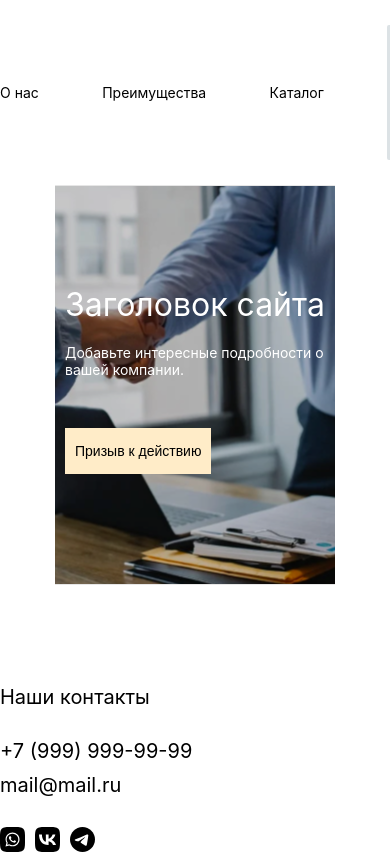
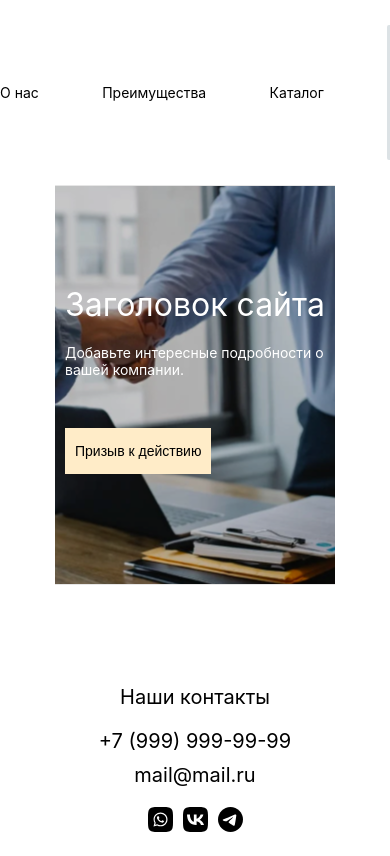
Before and after one commit to BulatGim/templates, a React (Create React App) app: page /template2 in a window 390 px wide. Shown: the top 856 px of the page. Built offline with nearby package versions, Linux system fonts and the light colour scheme.

Commit message:
media queries changed

```diff
--- a/src/templates/template2/organisms/sectionFooter/sectionFooter.scss
+++ b/src/templates/template2/organisms/sectionFooter/sectionFooter.scss
@@ -7,7 +7,7 @@
 
   }
   .contacts{
-    margin: auto 40px auto 0;
+    margin: auto 0 auto 0;
     &__title{
 
     }
@@ -29,19 +29,22 @@
     }
   }
   @media (min-width: 1280px) and (max-width: 1439px){
+    max-width: 1180px;
     margin: 100px 20px 0 20px;
     &__logo{
       max-width: 670px;
     }
   }
   @media (min-width: 1024px) and (max-width: 1279px){
-    margin: 100px 20px 0 20px;
+    max-width: 940px;
+    margin: 100px auto 0 auto;
     &__logo{
       max-width: 460px;
     }
   }
   @media (min-width: 768px) and (max-width: 1023px){
-    margin: 100px 20px 0 20px;
+    max-width: 720px;
+    margin: 100px auto 0 auto;
     &__logo{
       max-width: 365px;
     }
@@ -55,7 +58,8 @@
     }
   }
   @media (min-width: 560px) and (max-width: 767px){
-    margin: 100px 20px 0 20px;
+    max-width: 525px;
+    margin: 100px auto 0 auto;
     &__logo{
       max-width: 300px;
     }
@@ -69,11 +73,20 @@
     }
   }
   @media (min-width: 320px) and (max-width: 559px){
+    display: block;
+    text-align: center;
+    max-width: 320px;
+    margin: 100px auto 0 auto;
     &__logo{
       display: none;
     }
     .contacts{
+      &__phone{
+        margin-top: 20px;
+
+      }
       .socialNetworks{
+        margin-top: 20px;
         &__item{
           margin-left: 10px;
           max-width: 25px;
```
